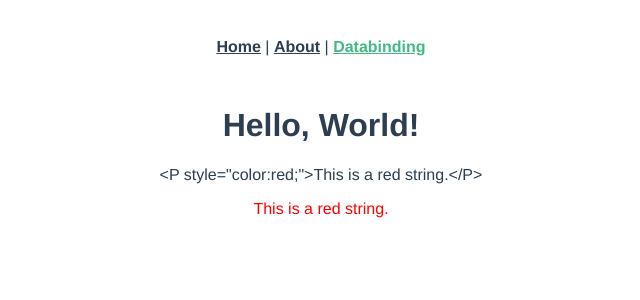
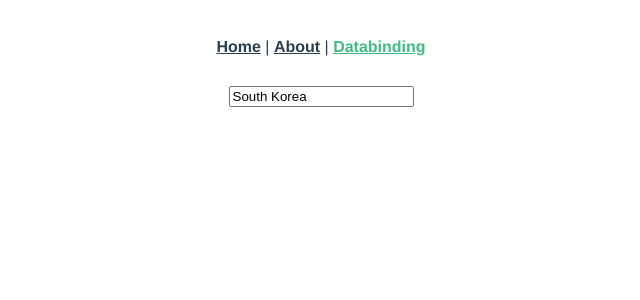
Before and after one commit to ohdowon064/a-week-before-entering-the-vuejs-project, a Vue app: page /databinding in a window 1280 px wide. Shown: the top 300 px of the page, without its empty margins (319-959 px from the left). Built offline with nearby package versions, Linux system fonts and the light colour scheme.

Commit message:
data binding: input type=text

```diff
--- a/src/views/DataBinding.vue
+++ b/src/views/DataBinding.vue
@@ -1,16 +1,13 @@
 <template>
-    <h1>Hello, {{title}}!</h1>
     <div>
-        <div>{{htmlString}}</div>
-        <div v-html="htmlString"></div>
+        <input type="text" v-model="valueModel" />
     </div>
 </template>
 <script>
 export default {
     data() {
         return {
-            title: "World",
-            htmlString: '<P style="color:red;">This is a red string.</P>'
+            valueModel: "South Korea"
         };
     }
 }
```
